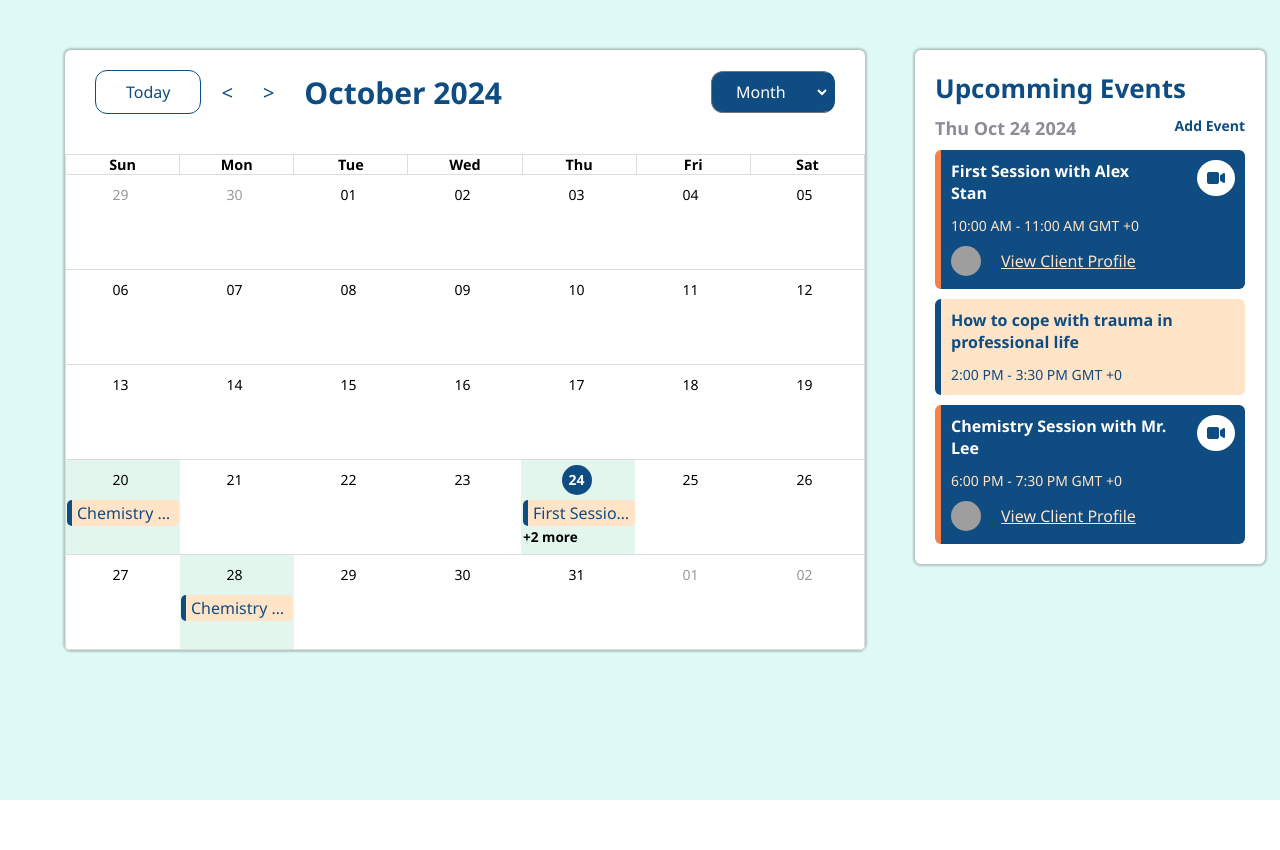
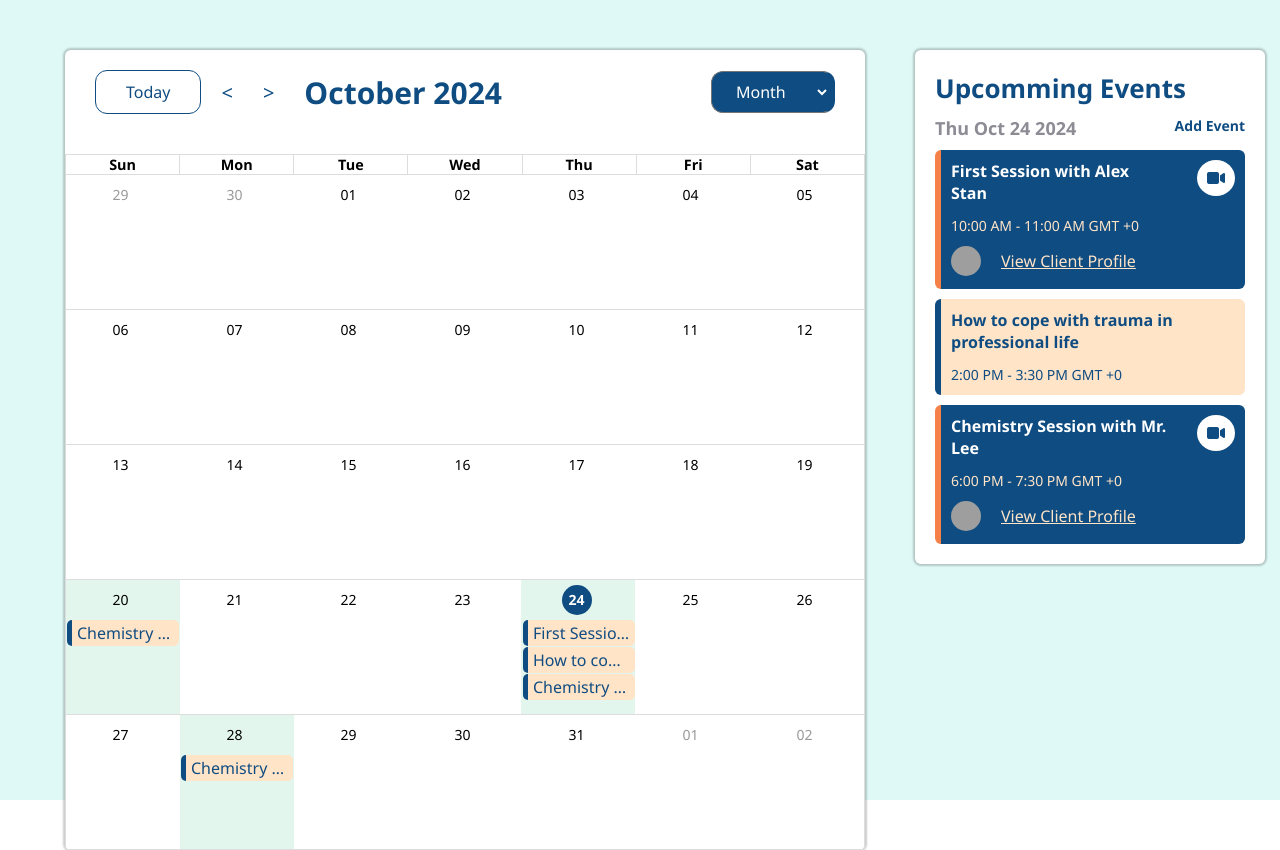
Before and after one commit to thuandiep1707/MasterBranch, a React (Vite) app: page / in a window 1280 px wide. Before the commit the page ends 800 px from the top, so only its background shows below. Built offline with nearby package versions, Linux system fonts and the light colour scheme; grey boxes are pictures that could not be loaded.

Commit message:
Update app.scss

```diff
--- a/src/assets/styles/app.scss
+++ b/src/assets/styles/app.scss
@@ -8,7 +8,7 @@
             background: white;
             margin: 50px;
             width: 800px;
-            height: 600px;
+            height: 800px;
             border-radius: 6px;
             box-shadow: 0px 0px 2px 2px rgba(0, 0, 0, .2);
             .custom-toolbar{
@@ -76,7 +76,7 @@
     }
     .list-event-container{
         margin-top: 50px;
-        max-height: 600px;
+        max-height: 800px;
         width: 350px;
         .list-event{
             background: white;
```
